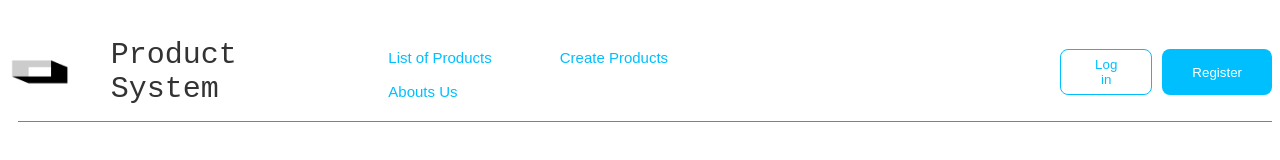
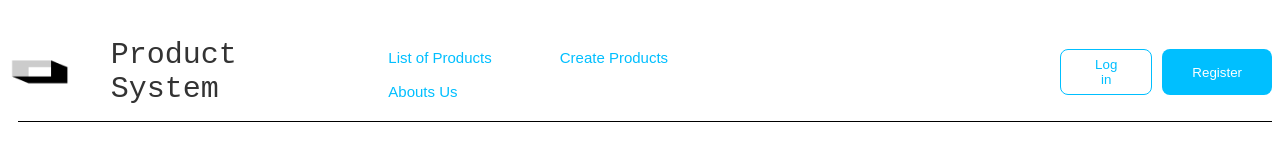
Before and after one commit to olmedo90/seminario-products, a website: page public/ProductSystem.html in a window 1280 px wide. Drawn offline with Linux system fonts and the light colour scheme.

```diff
--- a/public/ProductSystem.html
+++ b/public/ProductSystem.html
@@ -61,7 +61,7 @@
 }
 
 .linea {
-        border-top: 1.5px solid gray;
+        border-top: 1.5px solid black;
         height: 30px;
         padding: 0;
         margin: -15px auto 0 auto;
```
